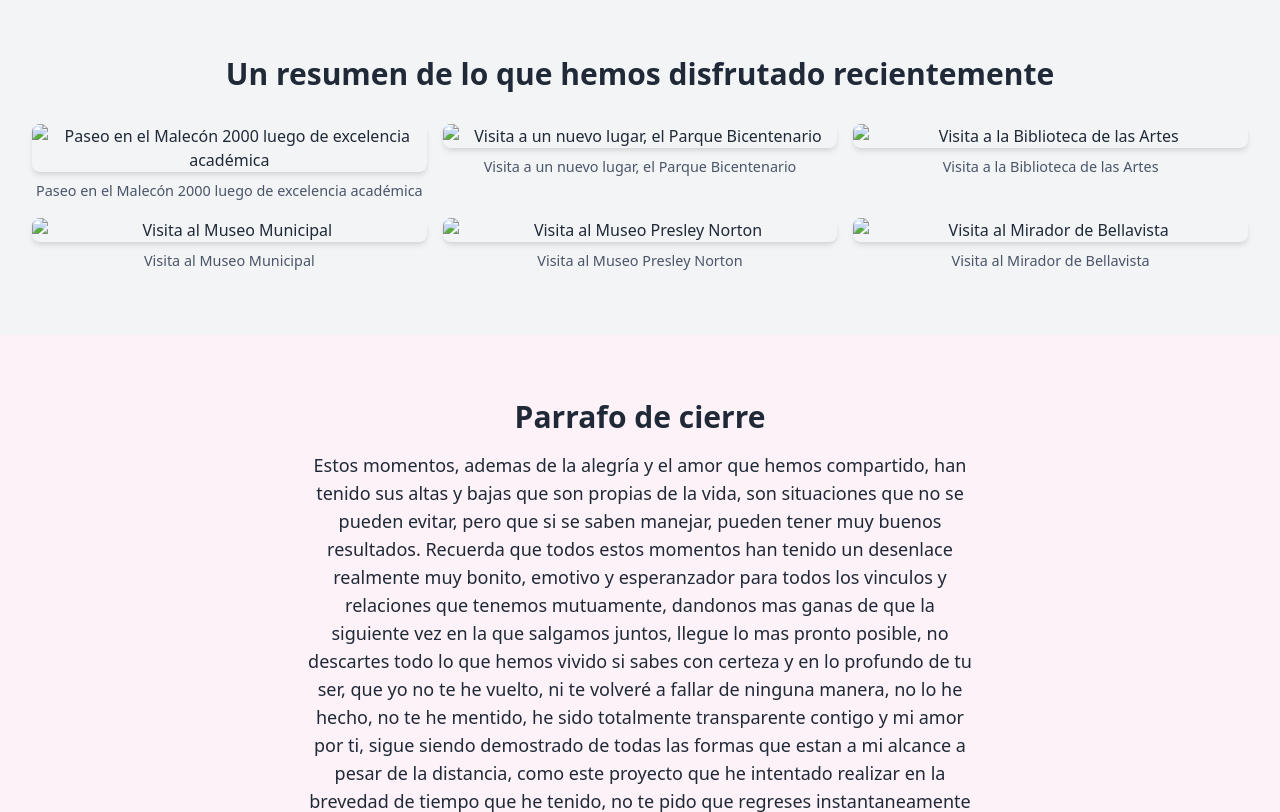
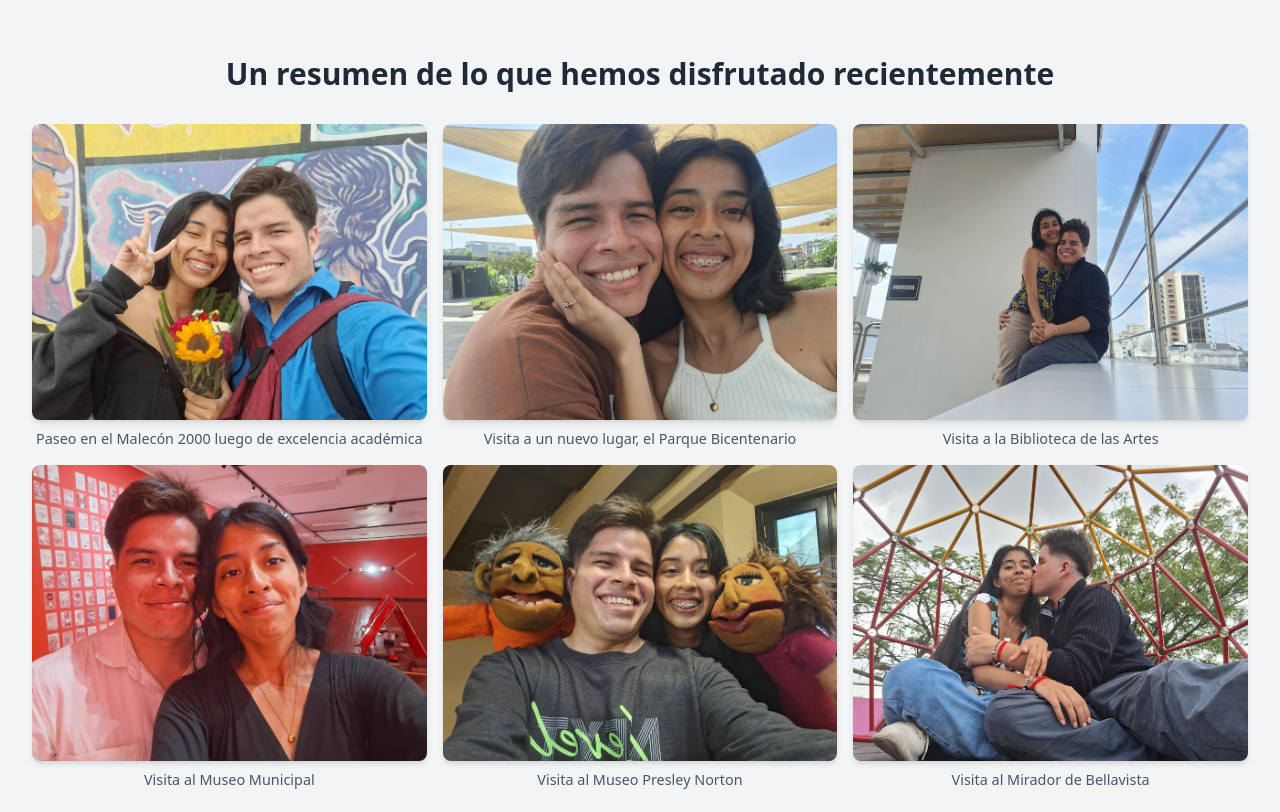
Before and after one commit to AlexisM23/confianza-jame, a plain HTML site: page index.html in a window 1280 px wide. Shown: the part 1240-2052 px from the top of the page. Drawn offline with nearby package versions, Linux system fonts and the light colour scheme; the site is published under a folder, as on GitHub Pages, so addresses that start at the root find nothing.

Commit message:
Update index.html

```diff
--- a/index.html
+++ b/index.html
@@ -37,7 +37,7 @@
     <button id="musicToggle" class="music-button px-4 py-2 bg-pink-500 text-white rounded-full shadow-md hover:bg-pink-600 focus:outline-none focus:ring-2 focus:ring-pink-300" aria-label="Reproducir o pausar música">
         Reproducir Música
     </button>
-    <audio id="backgroundMusic" src="/files/music.mp3" loop></audio>
+    <audio id="backgroundMusic" src="files/music.mp3" loop></audio>
 
     <!-- Hero Section -->
     <section class="h-screen flex items-center justify-center bg-gradient-to-r from-pink-200 to-purple-200">
@@ -57,27 +57,27 @@
         <h2 class="text-3xl font-semibold text-center">Un resumen de lo que hemos disfrutado recientemente</h2>
         <div class="mt-8 grid grid-cols-1 md:grid-cols-3 gap-4">
             <div class="image-container">
-                <img src="/files/foto1.jpg" alt="Paseo en el Malecón 2000 luego de excelencia académica" class="rounded-lg shadow-md">
+                <img src="files/foto1.jpg" alt="Paseo en el Malecón 2000 luego de excelencia académica" class="rounded-lg shadow-md">
                 <p class="image-caption">Paseo en el Malecón 2000 luego de excelencia académica</p>
             </div>
             <div class="image-container">
-                <img src="/files/foto2.jpg" alt="Visita a un nuevo lugar, el Parque Bicentenario" class="rounded-lg shadow-md">
+                <img src="files/foto2.jpg" alt="Visita a un nuevo lugar, el Parque Bicentenario" class="rounded-lg shadow-md">
                 <p class="image-caption">Visita a un nuevo lugar, el Parque Bicentenario</p>
             </div>
             <div class="image-container">
-                <img src="/files/foto3.jpg" alt="Visita a la Biblioteca de las Artes" class="rounded-lg shadow-md">
+                <img src="files/foto3.jpg" alt="Visita a la Biblioteca de las Artes" class="rounded-lg shadow-md">
                 <p class="image-caption">Visita a la Biblioteca de las Artes</p>
             </div>
             <div class="image-container">
-                <img src="/files/foto4.jpg" alt="Visita al Museo Municipal" class="rounded-lg shadow-md">
+                <img src="files/foto4.jpg" alt="Visita al Museo Municipal" class="rounded-lg shadow-md">
                 <p class="image-caption">Visita al Museo Municipal</p>
             </div>
             <div class="image-container">
-                <img src="/files/foto5.jpg" alt="Visita al Museo Presley Norton" class="rounded-lg shadow-md">
+                <img src="files/foto5.jpg" alt="Visita al Museo Presley Norton" class="rounded-lg shadow-md">
                 <p class="image-caption">Visita al Museo Presley Norton</p>
             </div>
             <div class="image-container">
-                <img src="/files/foto6.jpg" alt="Visita al Mirador de Bellavista" class="rounded-lg shadow-md">
+                <img src="files/foto6.jpg" alt="Visita al Mirador de Bellavista" class="rounded-lg shadow-md">
                 <p class="image-caption">Visita al Mirador de Bellavista</p>
             </div>
         </div>
```
